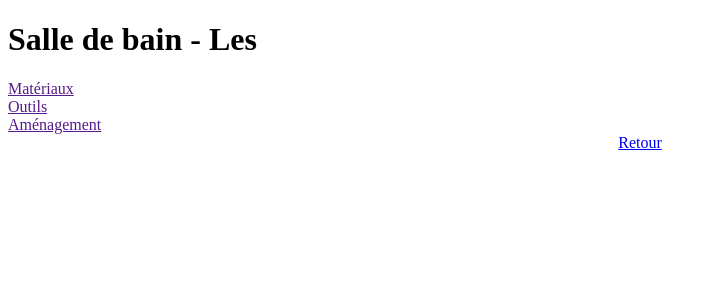
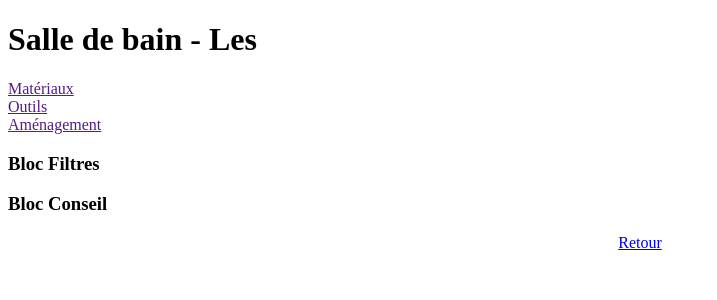
Before and after one commit to Sankatouille/Hackathon-2-ManyMany, a Symfony app: template templates/categorie/show.html.twig in a window 1280 px wide. Shown: the top 300 px of the page, without its empty margins (0-717 px from the left). Run offline with Twig, Linux system fonts and the light colour scheme; the template is opened without the code that fills it, so the values that code supplies are empty; some libraries are stand-ins or nearby versions.

Commit message:
mise en place des blocs

```diff
--- a/templates/categorie/show.html.twig
+++ b/templates/categorie/show.html.twig
@@ -21,6 +21,22 @@
         </div>
 
         <div class="contenant">
+
+            <div class="left">
+                <h3>Bloc Filtres</h3>
+                    <div class="">
+
+                    </div>
+
+                    <div class="">
+
+                    </div>
+
+                    <div class="">
+
+                    </div>
+            </div>
+
             <div class="souscategories">
 
                 {% for sc in categorie.sousCategorie %}
@@ -33,8 +49,26 @@
                         </div>
 
                     {% endfor %}
+
+            </div>
+
+            <div class="right">
+                <h3>Bloc Conseil</h3>
+                    <div class="">
+
+                    </div>
+
+                    <div class="">
+
+                    </div>
+
+                    <div class="">
+
                     </div>
             </div>
+        </div>
+    </div>
+
 
     <center>
         <div class="btn">
```
Also changed, not shown: assets/styles/app.css (+19 -1 lines). Lines whose indentation alone changed are shown as unchanged.
